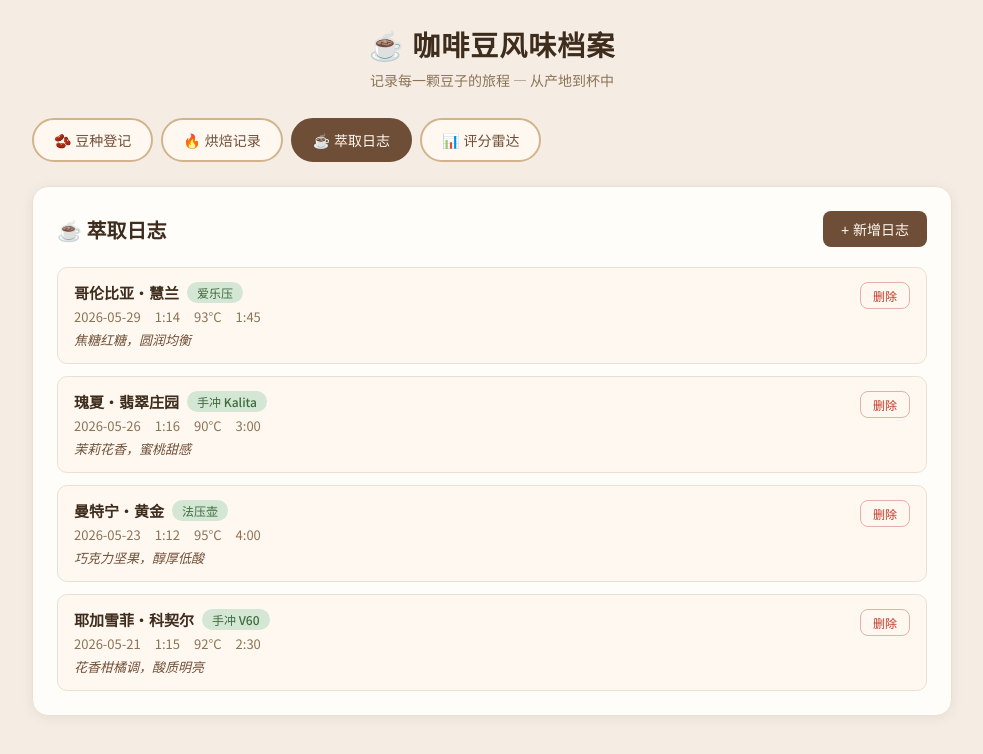
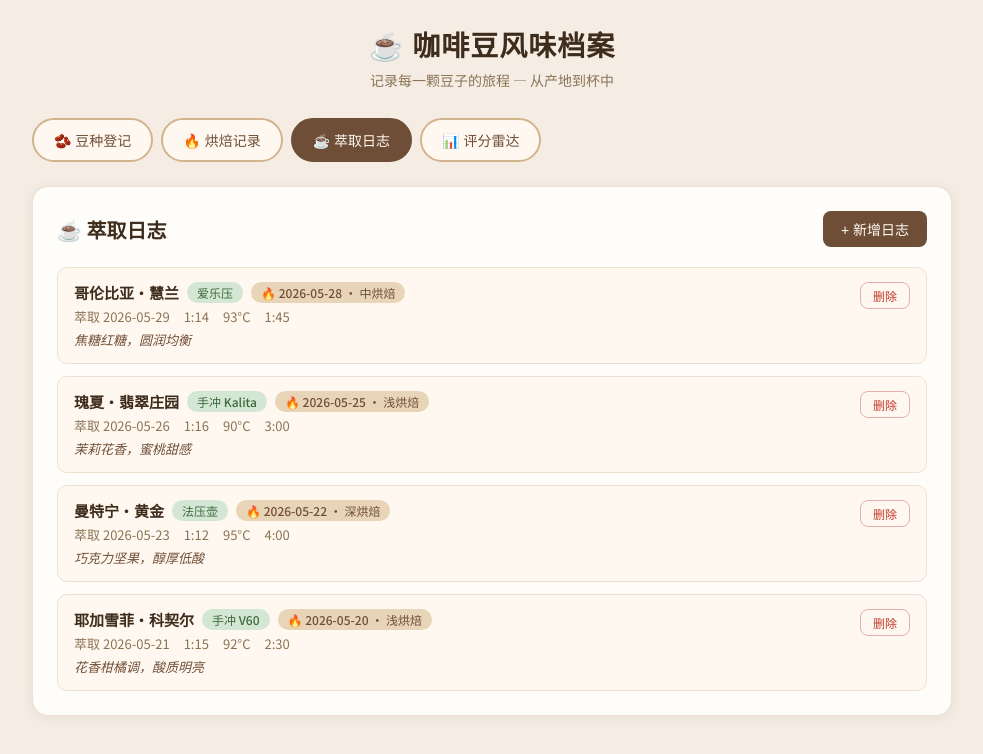
Before and after one commit to nineteen1026-pixel/lyt-13, a Vue app in the folder coffee-flavor-profile/: page / in a window 1280 px wide. Both pictures are taken after a click on the button "☕ 萃取日志". Shown: the top 754 px of the page, without its empty margins (148-1131 px from the left). Built offline with nearby package versions, Linux system fonts and the light colour scheme.

Commit message:
.2943806480583112:97508133d4fea78d2b3f379ee1c08b84_6a3142cb32483a26d7ae2f3b.6a325d321d961b29d253d758.6a325d3243fe80617149a752:Trae CN.T(2026/6/17 16:39:14)

```diff
--- a/coffee-flavor-profile/src/components/ExtractionLog.vue
+++ b/coffee-flavor-profile/src/components/ExtractionLog.vue
@@ -72,9 +72,12 @@
           <div class="record-title">
             <span class="bean-link">{{ getBeanName(ext.beanId) }}</span>
             <span class="tag method-tag">{{ ext.method }}</span>
+            <span v-if="getRoastInfo(ext.roastId)" class="tag level-tag">
+              🔥 {{ getRoastInfo(ext.roastId).date }} · {{ getRoastInfo(ext.roastId).level }}
+            </span>
           </div>
           <div class="record-meta">
-            <span>{{ ext.date }}</span>
+            <span>萃取 {{ ext.date }}</span>
             <span v-if="ext.ratio">{{ ext.ratio }}</span>
             <span v-if="ext.temperature">{{ ext.temperature }}°C</span>
             <span v-if="ext.time">{{ ext.time }}</span>
@@ -115,6 +118,11 @@ function getBeanName(beanId) {
   return bean ? bean.name : '未知豆种'
 }
 
+function getRoastInfo(roastId) {
+  if (!roastId) return null
+  return store.roasts.find(r => r.id === roastId)
+}
+
 function onBeanChange() {
   form.roastId = ''
 }
```
